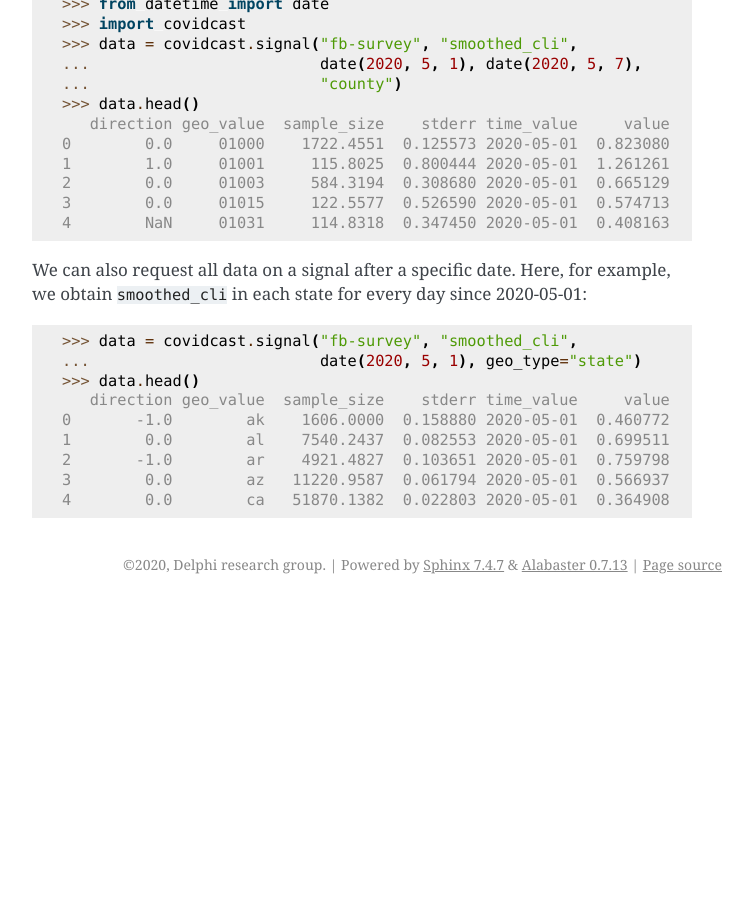
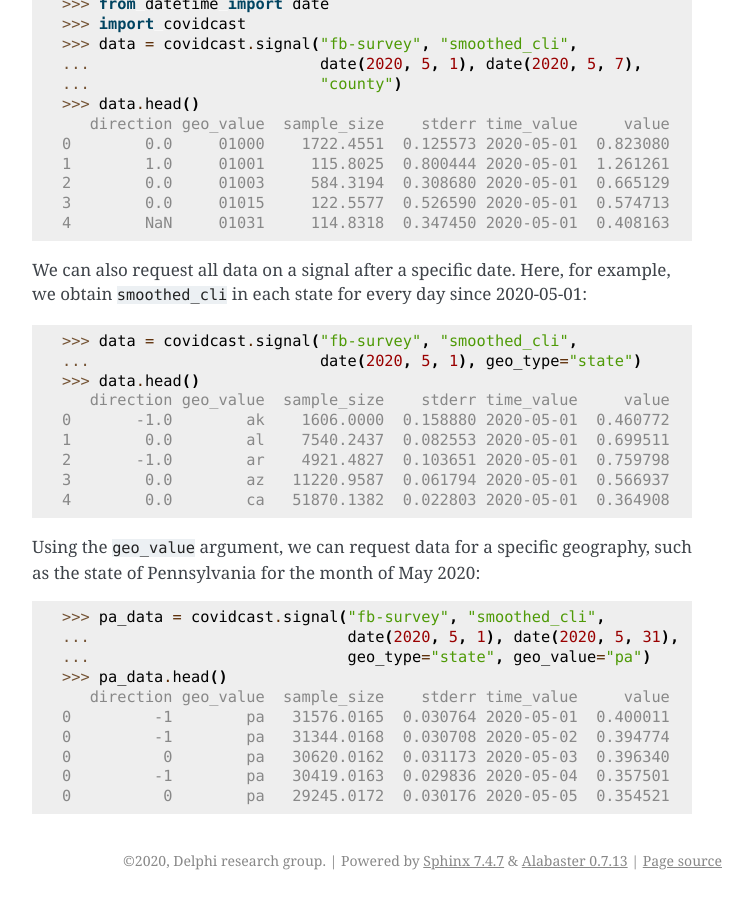
Before and after one commit to cmu-delphi/covidcast, a Sphinx documentation site: the page built from clients/covidcast-py/docs/index.rst, in a window 1280 px wide and 900 px high, scrolled down 1092 px. Shown: the whole window, without its empty margins (388-1141 px from the left). Built offline with Sphinx 7.4.7, drawn with Linux system fonts in a browser that asks for light colours; before the commit the page ends 1696 px from its top, so only the background shows below that.

Commit message:
Allow geo_value query in Python client

```diff
--- a/clients/covidcast-py/docs/index.rst
+++ b/clients/covidcast-py/docs/index.rst
@@ -83,3 +83,17 @@ example, we obtain ``smoothed_cli`` in each state for every day since
 2       -1.0        ar    4921.4827  0.103651 2020-05-01  0.759798
 3        0.0        az   11220.9587  0.061794 2020-05-01  0.566937
 4        0.0        ca   51870.1382  0.022803 2020-05-01  0.364908
+
+Using the ``geo_value`` argument, we can request data for a specific geography,
+such as the state of Pennsylvania for the month of May 2020:
+
+>>> pa_data = covidcast.signal("fb-survey", "smoothed_cli",
+...                            date(2020, 5, 1), date(2020, 5, 31),
+...                            geo_type="state", geo_value="pa")
+>>> pa_data.head()
+   direction geo_value  sample_size    stderr time_value     value
+0         -1        pa   31576.0165  0.030764 2020-05-01  0.400011
+0         -1        pa   31344.0168  0.030708 2020-05-02  0.394774
+0          0        pa   30620.0162  0.031173 2020-05-03  0.396340
+0         -1        pa   30419.0163  0.029836 2020-05-04  0.357501
+0          0        pa   29245.0172  0.030176 2020-05-05  0.354521
--- a/docs/covidcast-py/html/index.html
+++ b/docs/covidcast-py/html/index.html
@@ -64,7 +64,7 @@ API.</p>
 Pandas data frame:</p>
 <dl class="py function">
 <dt id="covidcast.signal">
-<code class="sig-prename descclassname">covidcast.</code><code class="sig-name descname">signal</code><span class="sig-paren">(</span><em class="sig-param"><span class="n">data_source</span></em>, <em class="sig-param"><span class="n">signal</span></em>, <em class="sig-param"><span class="n">start_day</span><span class="o">=</span><span class="default_value">None</span></em>, <em class="sig-param"><span class="n">end_day</span><span class="o">=</span><span class="default_value">None</span></em>, <em class="sig-param"><span class="n">geo_type</span><span class="o">=</span><span class="default_value">'county'</span></em><span class="sig-paren">)</span><a class="headerlink" href="#covidcast.signal" title="Permalink to this definition">¶</a></dt>
+<code class="sig-prename descclassname">covidcast.</code><code class="sig-name descname">signal</code><span class="sig-paren">(</span><em class="sig-param"><span class="n">data_source</span></em>, <em class="sig-param"><span class="n">signal</span></em>, <em class="sig-param"><span class="n">start_day</span><span class="o">=</span><span class="default_value">None</span></em>, <em class="sig-param"><span class="n">end_day</span><span class="o">=</span><span class="default_value">None</span></em>, <em class="sig-param"><span class="n">geo_type</span><span class="o">=</span><span class="default_value">'county'</span></em>, <em class="sig-param"><span class="n">geo_value</span><span class="o">=</span><span class="default_value">'*'</span></em><span class="sig-paren">)</span><a class="headerlink" href="#covidcast.signal" title="Permalink to this definition">¶</a></dt>
 <dd><p>Download a Pandas data frame for one signal.</p>
 <p>Obtains data for selected date ranges for all geographic regions of the
 United States. Available data sources and signals are documented in the
@@ -91,6 +91,9 @@ is available for this signal.</p></li>
 <li><p><strong>geo_type</strong> – The geography type for which to request this data, such as
 <code class="docutils literal notranslate"><span class="pre">&quot;county&quot;</span></code> or <code class="docutils literal notranslate"><span class="pre">&quot;state&quot;</span></code>. Available types are described in the
 COVIDcast signal documentation. Defaults to <code class="docutils literal notranslate"><span class="pre">&quot;county&quot;</span></code>.</p></li>
+<li><p><strong>geo_value</strong> – The geography to fetch data for. The default, <code class="docutils literal notranslate"><span class="pre">&quot;*&quot;</span></code>,
+fetches all geographies. To fetch a specific geography, specify its ID as
+a string.</p></li>
 </ul>
 </dd>
 <dt class="field-even">Returns</dt>
```
Also changed, not shown: docs/covidcast-py/html/searchindex.js (+1 -1 lines), 3 other files.
